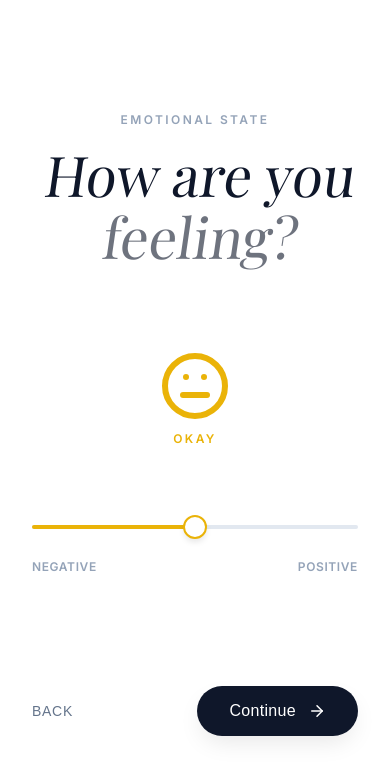
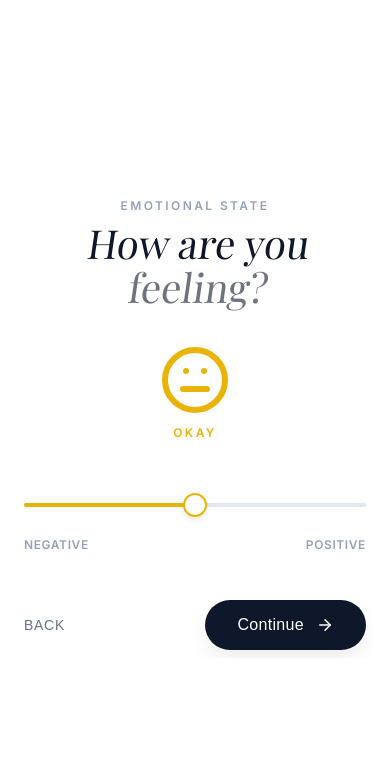
Before and after one commit to kwstx/MirrorState, a Next.js app: page /mood in a window 390 px wide. Shown: the top 780 px of the page. Built offline with nearby package versions, Linux system fonts and the light colour scheme; a web font is replaced by a local one.

Commit message:
Implement mobile responsiveness using CSS media queries

```diff
--- a/src/app/globals.css
+++ b/src/app/globals.css
@@ -197,10 +197,10 @@ body {
 
 .hero-title {
   font-family: var(--font-serif);
-  font-size: 3.75rem;
+  font-size: 2.75rem;
   line-height: 1.1;
   color: #0f172a;
-  margin-bottom: 3rem;
+  margin-bottom: 2rem;
   letter-spacing: -0.025em;
 }
 
@@ -469,3 +469,89 @@ body {
 .btn-primary:hover {
   background-color: #0f172a;
 }
+
+/* Responsive Page Utilities */
+.page-overlay-container {
+  position: fixed;
+  inset: 0;
+  background-color: #ffffff;
+  z-index: 200;
+  display: flex;
+  flex-direction: column;
+  align-items: center;
+  justify-content: center;
+  padding: 1rem;
+}
+
+@media (min-width: 768px) {
+  .page-overlay-container {
+    padding: 2rem;
+  }
+}
+
+.page-content-wrapper {
+  width: 100%;
+  max-width: 48rem;
+  display: flex;
+  flex-direction: column;
+  gap: 2rem;
+  max-height: 100vh;
+  overflow-y: auto;
+  padding: 0.5rem;
+}
+
+@media (min-width: 768px) {
+  .page-content-wrapper {
+    gap: 4rem;
+    padding: 1rem;
+  }
+}
+
+.page-header-label {
+  display: inline-flex;
+  align-items: center;
+  gap: 0.5rem;
+  font-size: 0.75rem;
+  text-transform: uppercase;
+  letter-spacing: 0.2em;
+  color: #94a3b8;
+  margin-bottom: 0.5rem;
+  font-weight: 600;
+}
+
+@media (min-width: 768px) {
+  .page-header-label {
+    margin-bottom: 1rem;
+  }
+}
+
+.page-title {
+  font-family: var(--font-serif);
+  font-size: 2.5rem;
+  line-height: 1.1;
+  color: #0f172a;
+}
+
+@media (min-width: 768px) {
+  .page-title {
+    font-size: 3.5rem;
+  }
+}
+
+.interests-grid {
+  display: grid;
+  grid-template-columns: 1fr;
+  gap: 1rem;
+}
+
+@media (min-width: 640px) {
+  .interests-grid {
+    grid-template-columns: repeat(auto-fit, minmax(240px, 1fr));
+    gap: 1.5rem;
+  }
+}
+
+.input-container {
+  position: relative;
+  margin-bottom: 1rem;
+}
--- a/src/components/MoodPage.tsx
+++ b/src/components/MoodPage.tsx
@@ -22,63 +22,29 @@ export function MoodPage() {
     const moodData = getMoodIcon(moodValue);
 
     return (
-        <div style={{
-            position: 'fixed',
-            inset: 0,
-            backgroundColor: '#ffffff',
-            zIndex: 200,
-            display: 'flex',
-            flexDirection: 'column',
-            alignItems: 'center',
-            justifyContent: 'center',
-            padding: '2rem'
-        }}>
-            <div
-                className="animate-fade-in-up"
-                style={{
-                    width: '100%',
-                    maxWidth: '48rem',
-                    display: 'flex',
-                    flexDirection: 'column',
-                    gap: '4rem',
-                    alignItems: 'center'
-                }}>
+        <div className="page-overlay-container">
+            <div className="animate-fade-in-up page-content-wrapper" style={{ alignItems: 'center' }}>
                 {/* Header */}
                 <div style={{ textAlign: 'center' }}>
-                    <div style={{
-                        display: 'inline-flex',
-                        alignItems: 'center',
-                        gap: '0.5rem',
-                        fontSize: '0.75rem',
-                        textTransform: 'uppercase',
-                        letterSpacing: '0.2em',
-                        color: '#94a3b8',
-                        marginBottom: '1rem',
-                        fontWeight: 600
-                    }}>
+                    <div className="page-header-label">
                         <span>Emotional State</span>
                     </div>
-                    <h1 style={{
-                        fontFamily: 'var(--font-serif)',
-                        fontSize: '3.5rem',
-                        lineHeight: '1.1',
-                        color: '#0f172a',
-                    }}>
+                    <h1 className="page-title">
                         <span className="elegant-italic">How are you</span> <br />
                         <span className="elegant-italic" style={{ opacity: 0.6 }}>feeling?</span>
                     </h1>
                 </div>
 
                 {/* Mood Slider Section */}
-                <div style={{ width: '100%', maxWidth: '32rem', padding: '2rem 0' }}>
+                <div style={{ width: '100%', maxWidth: '32rem', padding: '1rem 0' }}>
 
                     {/* Icon Display */}
                     <div style={{
                         display: 'flex',
                         flexDirection: 'column',
                         alignItems: 'center',
-                        marginBottom: '3rem',
-                        height: '100px' // Reserved space
+                        marginBottom: '2rem',
+                        height: '100px'
                     }}>
                         <div style={{
                             color: moodData.color,
@@ -112,7 +78,7 @@ export function MoodPage() {
                             left: 0,
                             width: `${moodValue}%`,
                             height: '4px',
-                            backgroundColor: moodData.color, // Color changes with mood
+                            backgroundColor: moodData.color,
                             borderRadius: '999px',
                             transition: 'background-color 0.3s ease, width 0.1s linear'
                         }} />
@@ -159,7 +125,7 @@ export function MoodPage() {
                     justifyContent: 'space-between',
                     alignItems: 'center',
                     width: '100%',
-                    marginTop: '1rem'
+                    marginTop: 'auto'
                 }}>
                     <button
                         onClick={() => router.push('/reflection')}
```
Also changed, not shown: src/components/InterestsPage.tsx (+8 -33 lines), src/components/ReflectionPage.tsx (+5 -41 lines).
